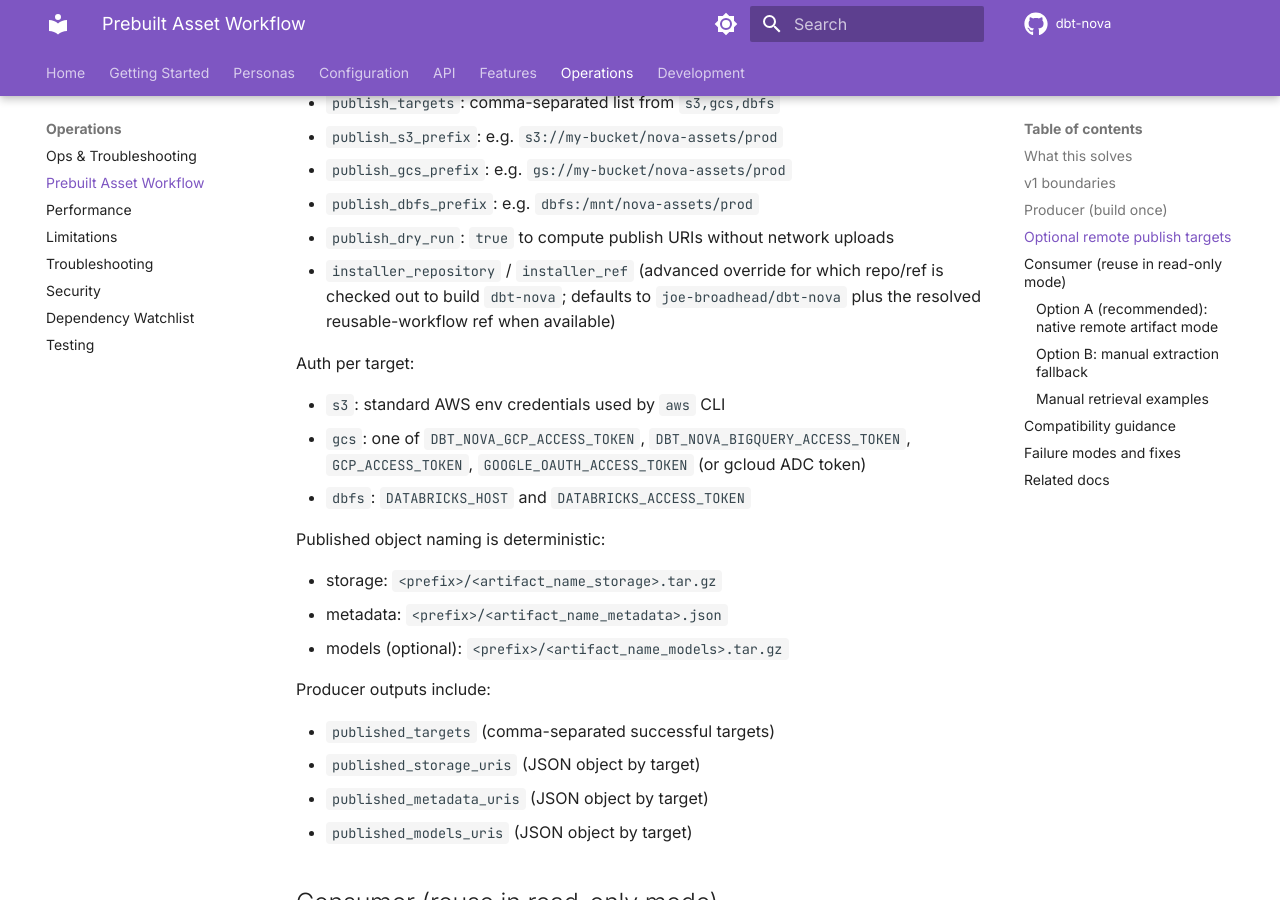
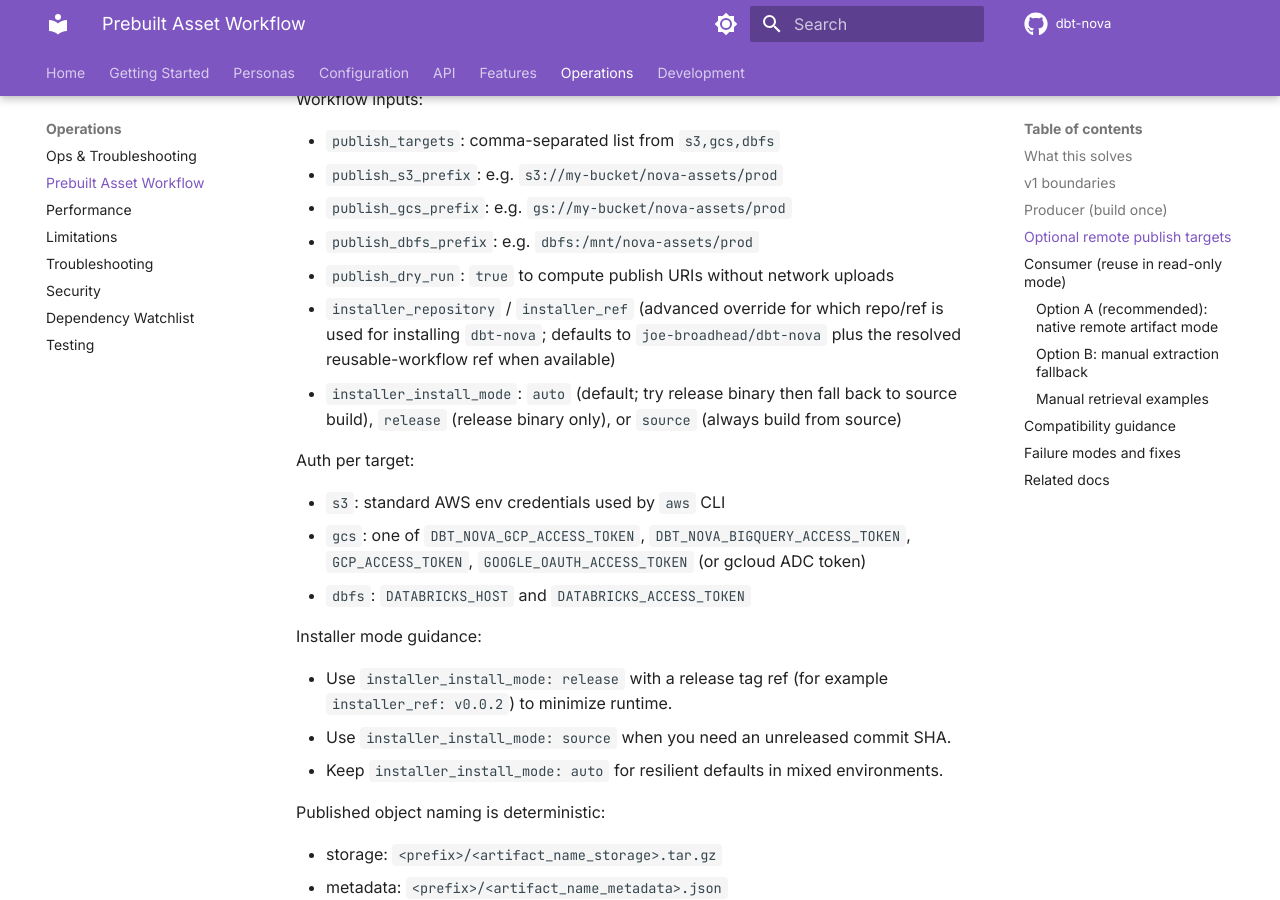
Before and after one commit to joe-broadhead/dbt-nova, an MkDocs documentation site: the page built from docs/operations/prebuilt-assets.md, in a window 1280 px wide and 900 px high, scrolled down 2410 px. Built offline with MkDocs 1.6.1 and Material for MkDocs 9.7.7, drawn with Linux system fonts in a browser that asks for light colours; comment, search, counter and statistics services are not loaded; some of the changed text lies outside the part shown.

Commit message:
ci: add release-binary install mode to nova asset workflow (#98)
* ci: support release-binary install mode in nova asset workflow

* ci: skip source checkout/build when release install mode is used

* ci: remove unnecessary checkout from reusable prepare job

```diff
--- a/docs/operations/prebuilt-assets.md
+++ b/docs/operations/prebuilt-assets.md
@@ -33,6 +33,8 @@ jobs:
     with:
       manifest_path: target/manifest.json
       storage_instance_id: analytics-prod
+      installer_ref: v0.0.2
+      installer_install_mode: release
       artifact_name_prefix: analytics-prod
       retention_days: 14
       include_models_cache: false
@@ -103,8 +105,10 @@ Workflow inputs:
 - `publish_dbfs_prefix`: e.g. `dbfs:/mnt/nova-assets/prod`
 - `publish_dry_run`: `true` to compute publish URIs without network uploads
 - `installer_repository` / `installer_ref` (advanced override for which repo/ref
-  is checked out to build `dbt-nova`; defaults to
+  is used for installing `dbt-nova`; defaults to
   `joe-broadhead/dbt-nova` plus the resolved reusable-workflow ref when available)
+- `installer_install_mode`: `auto` (default; try release binary then fall back to source build),
+  `release` (release binary only), or `source` (always build from source)
 
 Auth per target:
 
@@ -112,6 +116,13 @@ Auth per target:
 - `gcs`: one of `DBT_NOVA_GCP_ACCESS_TOKEN`, `DBT_NOVA_BIGQUERY_ACCESS_TOKEN`,
   `GCP_ACCESS_TOKEN`, `GOOGLE_OAUTH_ACCESS_TOKEN` (or gcloud ADC token)
 - `dbfs`: `DATABRICKS_HOST` and `DATABRICKS_ACCESS_TOKEN`
+
+Installer mode guidance:
+
+- Use `installer_install_mode: release` with a release tag ref (for example
+  `installer_ref: v0.0.2`) to minimize runtime.
+- Use `installer_install_mode: source` when you need an unreleased commit SHA.
+- Keep `installer_install_mode: auto` for resilient defaults in mixed environments.
 
 Published object naming is deterministic:
 
```
Also changed, not shown: README.md (+5 -0 lines), docs/development/ci.md (+1 -1 lines), 1 other file.
